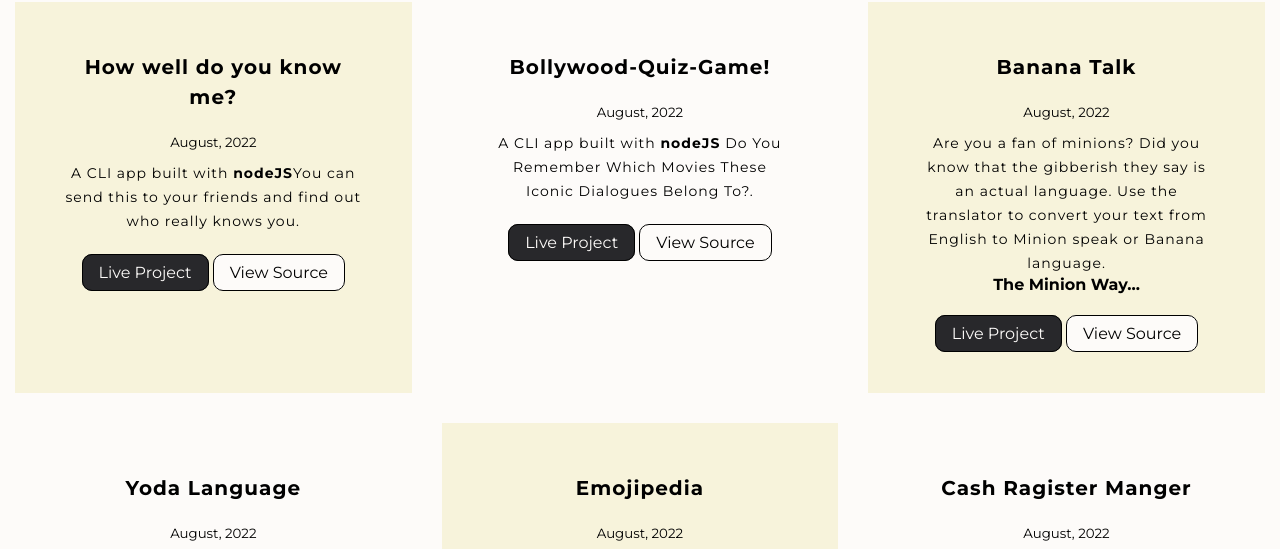
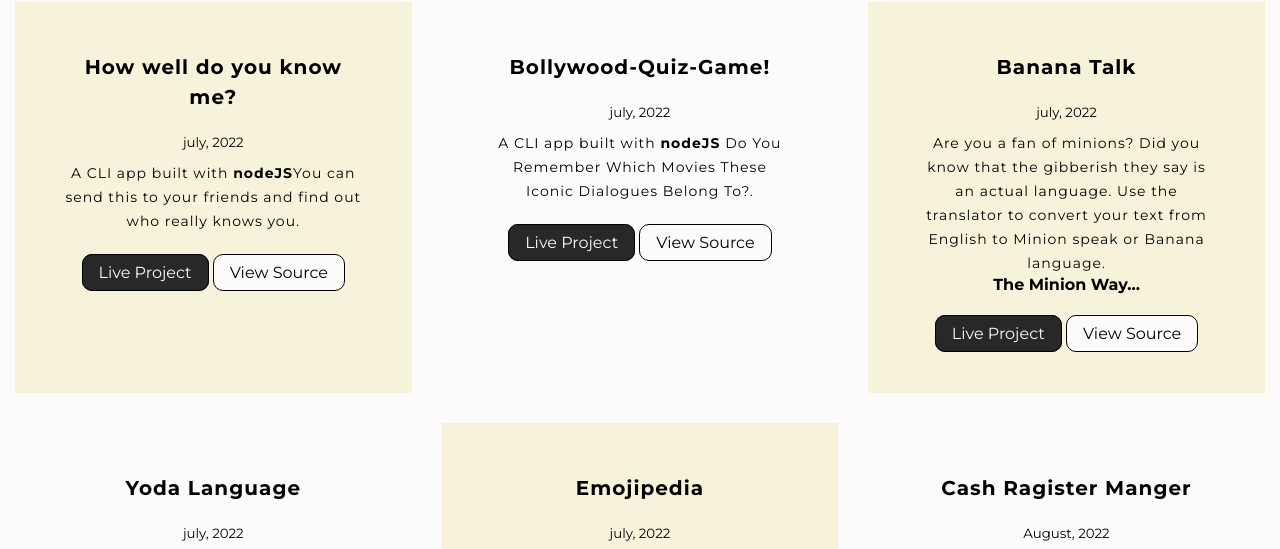
Before and after one commit to khushal-ingle/portfolio-site, a plain HTML site: page project.html in a window 1280 px wide. Shown: the part 269-818 px from the top of the page. Drawn offline with Linux system fonts and the light colour scheme.

Commit message:
Update project.html

```diff
--- a/project.html
+++ b/project.html
@@ -36,7 +36,7 @@
         <li class="section">
             <div class="container container-center margin-md ow">
             <h1>How well do you know me?</h1>
-            <small>August, 2022</small>
+            <small>july, 2022</small>
             <p>A CLI app built with <strong>nodeJS</strong>You can send this to your friends and find out who really knows you.</p>
             <div class="site-bttn">
             <a class="link-secondary" href="https://replit.com/@KhushalIngle/Do-you-know-me-Quiz?embed=1&output=1" target="_blank">Live Project</a>
@@ -49,7 +49,7 @@
         <li class="section">
             <div class="container container-center ">
                 <h1>Bollywood-Quiz-Game!</h1>
-                <small>August, 2022</small>
+                <small>july, 2022</small>
                 <p>A CLI app built with <strong>nodeJS </strong>Do You Remember Which Movies These Iconic Dialogues Belong To?.</p>
                 <div class="site-bttn">
                 <a class="link-secondary" href="https://replit.com/@KhushalIngle/bollywood-quiz-game?embed=1&output=1" target="_blank">Live Project</a>
@@ -62,7 +62,7 @@
         <li class="section">
             <div class="container container-center margin-md ow">
             <h1>Banana Talk</h1>
-            <small>August, 2022</small>
+            <small>july, 2022</small>
             <p>Are you a fan of minions? Did you know that the gibberish they say is an actual language. Use the translator to convert your text from English to Minion speak or Banana language.</p> <strong>The Minion Way...</strong></p>
             <div class="site-bttn">
             <a class="link-secondary" href="https://m-translation.netlify.app/" target="_blank">Live Project</a>
@@ -75,7 +75,7 @@
         <li class="section">
             <div class="container container-center margin-md ">
             <h1>Yoda Language</h1>
-            <small>August, 2022</small>
+            <small>july, 2022</small>
             <p>Yoda translator translates English language sentances to yoda speak.Yoda speaks in short sentences! If you try to translate long, convoluted sentences you'll probably get a weird and often inconsistent translation.</p> <strong>The Way Yoda Speaks</strong></p>
             <div class="site-bttn">
             <a class="link-secondary" href="https://yoda-translator-01.netlify.app/" target="_blank">Live Project</a>
@@ -88,7 +88,7 @@
         <li class="section">
             <div class="container container-center margin-md ow ">
             <h1>Emojipedia</h1>
-            <small>August, 2022</small>
+            <small>july, 2022</small>
             <p>A CLI app built with <strong>CodeSandbox</strong>It will tell you the meaning of the emoji on clicking on emoji and you can also search the meaning by entering emoji in the input box..</p>
             <div class="site-bttn"></div>
             <a class="link-secondary" href="https://wn2pdo.csb.app/" target="_blank">Live Project</a>
```
